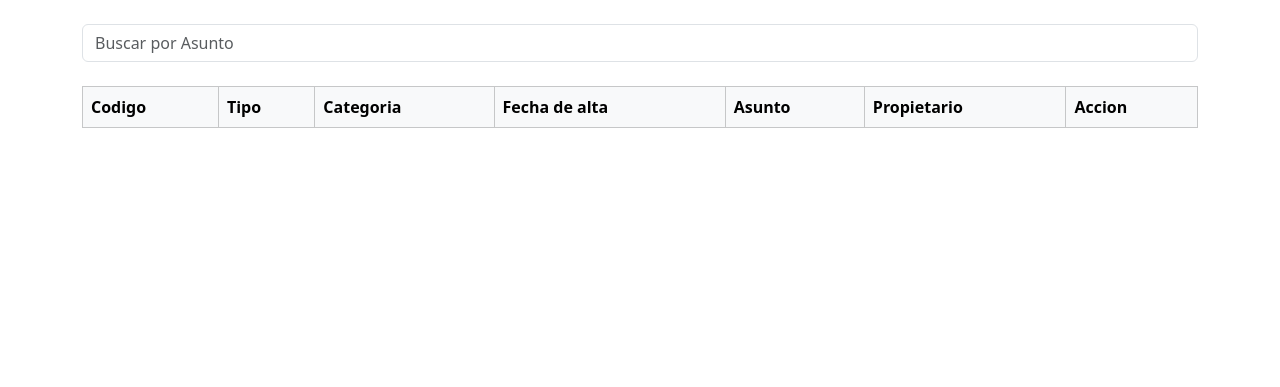
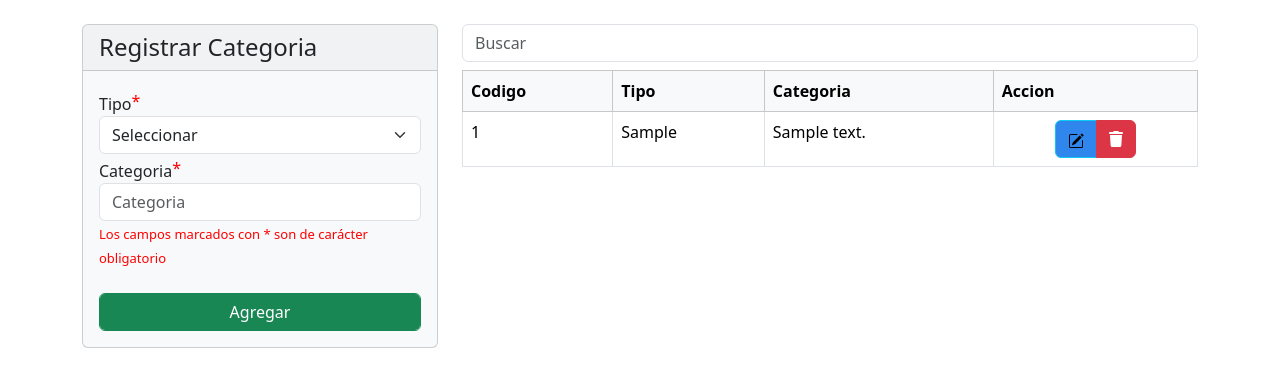
Before and after one commit to Aguspascual/Requerimientos, a Flask app: page /categoriaRequerimiento in a window 1280 px wide. Shown: the part 56-443 px from the top of the page. Run offline with Flask 3, Linux system fonts and the light colour scheme; the visitor is signed in with stand-in values (Sample User, id 1); tables that the repository leaves empty hold one stand-in row (values such as "Sample post"); lists and menus that the app fills with data are empty; some libraries are stand-ins or nearby versions.

Commit message:
Update categoriaRequerimiento.html

```diff
--- a/templates/requerimientos/categoriaRequerimiento.html
+++ b/templates/requerimientos/categoriaRequerimiento.html
@@ -1,205 +1,151 @@
 {% include '/includes/cabecera.html' %}
-
 <main>
     <div class="container">
-        <div class="row">
-            <div class="col">
-                <div class="form-group">
+        <div class="row mt-4">
+            <div class="col-md-4 col-12">
+                <div class="card bg-light mb-2">
+                    <h4 class="card-header">Registrar Categoria</h4>
+                    <div class="card-body">
+                        <!--Registrar Categoria-->
+                        <form action="/categoriaRequerimiento/registrar" method="post">
+                            <div>
+                                <span class="obligatorio">Tipo<h6 class="asterisco">*</h6></span>
+                                <select class="form-select" id="tipoSelect" name="idTipo" required>
+                                    <option value="" hidden>Seleccionar</option>
+                                    {% for tipo in tiposRequerimientos %}
+                                        <option value="{{ tipo.id }}">{{ tipo.tipo }}</option>
+                                    {% endfor %}
+                                </select>
+                            </div>
+                            <div>
+                                <span class="obligatorio">Categoria<h6 class="asterisco">*</h6></span>
+                                <input type="text" class="form-control" name="descripcion" placeholder="Categoria" required>
+                            </div>
+                            <div class="asterisco">
+                                <span class="textObligatorio">Los campos marcados con * son de carácter obligatorio</span>
+                            </div>
+                            <div>
                                 <br>
-                    <input type="text" class="form-control" name="buscador" id="buscadorPrincipal" placeholder="Buscar por Asunto">
-                    <br>
+                                <button type="submit" class="form-control btn btn-success">Agregar</button>
+                            </div>
+                        </form>
+                        <!--Fin registrar Categoria-->
                     </div>
                 </div>
             </div>
-        <div class="row">
-            <div class="col">
+            <div class="col-md-8 col-12">
+                <div class="form-group">
+                    <input type="text" class="form-control" name="buscador" id="buscador" placeholder="Buscar">
+                </div>
                 <div class="table-responsive">
-                    <!--Tabla con requerimientos propios-->
-                    <table class="table table-bordered text-left" id="misSolicitudes">
+                    <!--Tabla de categorias-->
+                    <table class="table mt-2 table-bordered text-left" id="usuarios">
                         <thead>
-                            <tr class="table-light">
+                            <tr class="table table-light">
                                 <th>Codigo</th>
                                 <th>Tipo</th>
                                 <th>Categoria</th>
-                                <th>Fecha de alta</th>
-                                <th>Asunto</th>
-                                <th>Propietario</th>
                                 <th>Accion</th>
                             </tr>
                         </thead>
                         <tbody>
-                            {% for requerimiento in requerimientos %}
+                            {% for categoria in categoriasRequerimientos %}
                             <tr>
-                                    <td>{{ requerimiento.codigo }}</td>
-                                    {% for tipoRequerimiento in tiposRequerimientos %}
-                                        {% if tipoRequerimiento.id == requerimiento.idTipoRequerimiento %}
-                                            <td>{{ tipoRequerimiento.tipo }}</td>
+                                <td>{{categoria.id}}</td>
+                                {% for tipo in tiposRequerimientos %}
+                                    {% if tipo.id == categoria.idTipo %}
+                                        <td>{{tipo.tipo}}</td>
                                     {% endif %}
                                 {% endfor %}
-                                    {% for catRequerimiento in catRequerimientos %}
-                                        {% if catRequerimiento.id == requerimiento.idCategoriaRequerimiento %}
-                                            <td>{{ catRequerimiento.descripcion }}</td>
-                                        {% endif %}
-                                    {% endfor %}
-                                    <td>{{ requerimiento.fechaYhora }}</td>
-                                    <td>{{ requerimiento.asunto }}</td>
-                                    <td>
-                                        {% if requerimiento.tipoEmisor == "Interno" %}
-                                            {% for interno in internos %}
-                                                {% if interno.id == requerimiento.idEmisor %}
-                                                    {{ interno.nombre }}
-                                                {% endif %}
-                                            {% endfor %}
-                                        {% endif %}
-                                        {% if requerimiento.tipoEmisor == "Externo" %}
-                                            {% for externo in externos %}
-                                                {% if externo.id == requerimiento.idEmisor %}
-                                                    {{ externo.nombre }}
-                                                {% endif %}
-                                            {% endfor %}
-                                        {% endif %}
-                                    </td>
-                                    <td id="accion">
-                                        <button type="button" class="btn btn-success" data-bs-toggle="modal" data-bs-target="#modalAsignar{{ requerimiento.id }}">
-                                            <i class="bi bi-person-add"></i>
-                                        </button>
-                                        <!-- Modal Asignar -->
-                                        <div class="modal fade" id="modalAsignar{{requerimiento.id}}" tabindex="-1" aria-labelledby="modalAsignarLabel{{requerimiento.id}}" aria-hidden="true">
+                                <td>{{categoria.descripcion}}</td>
+                                <td class="text-center">
+                                    <form action="/categoria/eliminar" method="post" onsubmit="return confirm('¿Estás seguro de que deseas eliminar esta categoría?');">
+                                        <div class="btn-group" role="group" aria-label="Basic example">
+                                            <!-- Modals -->
+                                            <button type="button" class="btn btn-info" data-bs-toggle="modal" data-bs-target="#modalModificar{{categoria.id }}" style="background-color: #2f87ed;">
+                                                <svg xmlns="http://www.w3.org/2000/svg" width="16" height="16" fill="currentColor" class="bi bi-pencil-square" viewBox="0 0 16 16">
+                                                    <path d="M15.502 1.94a.5.5 0 0 1 0 .706L14.459 3.69l-2-2L13.502.646a.5.5 0 0 1 .707 0l1.293 1.293zm-1.75 2.456-2-2L4.939 9.21a.5.5 0 0 0-.121.196l-.805 2.414a.25.25 0 0 0 .316.316l2.414-.805a.5.5 0 0 0 .196-.12l6.813-6.814z"/>
+                                                    <path fill-rule="evenodd" d="M1 13.5A1.5 1.5 0 0 0 2.5 15h11a1.5 1.5 0 0 0 1.5-1.5v-6a.5.5 0 0 0-1 0v6a.5.5 0 0 1-.5.5h-11a.5.5 0 0 1-.5-.5v-11a.5.5 0 0 1 .5-.5H9a.5.5 0 0 0 0-1H2.5A1.5 1.5 0 0 0 1 2.5z"/>
+                                                  </svg>
+                                            <input type="number" name="id" value="{{categoria.id}}" hidden>
+                                            <button type="submit" class="btn btn-danger"><i class="fas fa-trash"></i></button>
+                                        </div>
+                                    </form>
+
+                                <!-- Modal Modificar -->
+                                    <div class="modal fade" id="modalModificar{{categoria.id}}" tabindex="-1" aria-labelledby="modalModificarLabel{{categoria.id}}" aria-hidden="true">
                                         <div class="modal-dialog modal-lg">
                                             <div class="modal-content">
                                                 <div class="modal-header">
-                                                        <h5 class="modal-title" id="modalAsignarLabel{{requerimiento.id}}">Asignar responsable</h5>
+                                                    <h5 class="modal-title" id="modalVerLabel{{categoria.id}}">Categoria de Requerimiento</h5>
                                                     <button type="button" class="btn-close" data-bs-dismiss="modal" aria-label="Close"></button>
                                                 </div>
-
-                                                    <form id="formRequerimiento" data-requerimiento-id="{{requerimiento.id}}" action="/requerimiento/asignar" method="post">
+                                                <form action="/categoria/modificar" method="post" onsubmit="return confirm('¿Estás seguro de que deseas modificar esta categoría?');">
                                                     <div class="modal-body">
-                                                            <div class="form-group">
-                                                                <input type="text" class="form-control buscador" placeholder="Buscar Interno..">
+                                                        <div class="form-floating mb-3">
+                                                            {% for tipo in tiposRequerimientos %}
+                                                                {% if tipo.id == categoria.idTipo %}
+                                                                    <input type="text" class="form-control" name="tipo" value="{{tipo.tipo}}" placeholder="Tipo" disabled>
+                                                                {% endif %}
+                                                            {% endfor %}
+                                                            <label for="nombre">Tipo</label>
                                                         </div>
-                                                            <input type="number" name="idRequerimiento" value="{{requerimiento.id}}" hidden>
-                                                            <div class="form-floating mb-3">
-                                                                <span>Interno</span>
-                                                                <select class="form-select internoSelect" name="interno" required>
-                                                                    <option value="None" hidden>Seleccionar Interno</option>
-                                                                    {% for interno in internos %}
-                                                                        <option value="{{ interno.id }}" data-tipo="{{ interno.nombre }}">{{ interno.nombre }}</option>
-                                                                    {% endfor %}
-                                                                </select>
+                                                        <div class="form-floating">
+                                                            <input type="number" name="id" value="{{categoria.id}}" hidden>
+                                                            <input type="text" class="form-control" name="descripcion" placeholder="Categoria" value="{{categoria.descripcion}}" required>
+                                                            <label for="usuario">Categoria</label>
                                                         </div>
                                                     </div>
                                                     <div class="modal-footer">
                                                         <button type="button" class="btn btn-secondary" data-bs-dismiss="modal">Cerrar</button>
-                                                            <!--<button type="submit" class="btn btn-success">Asignar</button>-->
-                                                            <button type="button" id="openConfirmationModal{{requerimiento.id}}" class="btn btn-success" data-requerimiento-id="{{requerimiento.id}}">Asignar</button>
-
-                                                        </div>
-
-                                                        <!-- Modal de confirmación -->
-                                                        <div class="modal fade" id="confirmationModal{{requerimiento.id}}" tabindex="-1" aria-labelledby="confirmationModalLabel" aria-hidden="true">
-                                                            <div class="modal-dialog">
-                                                                <div class="modal-content">
-                                                                    <div class="modal-header">
-                                                                        <h5 class="modal-title" id="confirmationModalLabel">Confirmación</h5>
-                                                                        <button type="button" class="btn-close" data-bs-dismiss="modal" aria-label="Cerrar"></button>
-                                                                    </div>
-                                                                    <div class="modal-body d-flex align-items-center">
-                                                                        <i class="fas fa-exclamation-triangle text-warning me-3" style="font-size: 24px;"></i>
-                                                                        <span>¿Estás seguro que deseas asignar a este usuario?</span>
-                                                                        </div>
-                                                                    <div class="modal-footer">
-                                                                        <button type="button" class="btn btn-secondary" data-bs-dismiss="modal">Cancelar</button>
-                                                                        <button type="button" id="confirmSubmit{{requerimiento.id}}" class="btn btn-success">Confirmar</button>
-                                                                    </div>
-                                                                </div>
-                                                            </div>
+                                                        <button type="submit" class="btn btn-success">Modificar</button>
                                                     </div>
                                                 </form>
                                             </div>
                                         </div>
                                     </div>
-                                        <!-- Fin modal Asignar -->
                                 </td>
+                                <!--Fin modal ver-->
                             </tr>
                             {% endfor %}
                         </tbody>
                     </table>
-                    <!--Fin tabla con requerimientos propios-->
+                    <!--Fin tabla de categorias-->
                 </div>
             </div>
         </div>
     </div>
 </main>
 
-<!--Buscador de requerimientos-->
+<!--Buscador de categorias-->
 <script>
     $(document).ready(function(){
-        $('#buscadorPrincipal').on('keyup', function() {
-            var inputValue = $(this).val().toLowerCase();
-            $('#misSolicitudes tbody tr').each(function() {
-                var rowText = $(this).text().toLowerCase();
-                if (rowText.includes(inputValue)) {
+        $("#buscador").keyup(function(){
+            _this = this;
+            $.each($("#usuarios tbody tr"), function() {
+                if($(this).text().toLowerCase().indexOf($(_this).val().toLowerCase()) === -1)
+                    $(this).hide();
+                else
                     $(this).show();
-                } else {
-                    $(this).hide();
-                }
-            });
-        });
-    });
-</script>
-<!--Buscador de internos-->
-<script>
-    $(document).ready(function(){
-        $('.buscador').on('keyup', function() {
-            var inputValue = $(this).val().toLowerCase();
-            var $modal = $(this).closest('.modal'); // Selecciona el modal correspondiente
-            $modal.find('.internoSelect option').each(function() {
-                var optionText = $(this).text().toLowerCase();
-                if (optionText.includes(inputValue)) {
-                    $(this).show();
-                } else {
-                    $(this).hide();
-                }
-            });
-        });
-    });
-</script>
-
-<!--<script src="https://cdn.jsdelivr.net/npm/bootstrap@5.3.2/dist/js/bootstrap.bundle.min.js"></script>-->
-<script>
-    document.addEventListener('DOMContentLoaded', function () {
-        // Para todos los botones "Asignar"
-        document.querySelectorAll('[id^="openConfirmationModal"]').forEach(button => {
-            button.addEventListener('click', function () {
-                const requerimientoId = this.getAttribute('data-requerimiento-id');
-                const confirmationModal = new bootstrap.Modal(document.getElementById(`confirmationModal${requerimientoId}`));
-                confirmationModal.show();
-            });
-        });
-
-        // Para todos los botones "Confirmar"
-        document.querySelectorAll('[id^="confirmSubmit"]').forEach(button => {
-            button.addEventListener('click', function () {
-                const requerimientoId = this.id.replace('confirmSubmit', '');
-                const form = document.querySelector(`#formRequerimiento[data-requerimiento-id="${requerimientoId}"]`);
-                const confirmationModal = bootstrap.Modal.getInstance(document.getElementById(`confirmationModal${requerimientoId}`));
-
-                // Cerrar el modal de confirmación
-                confirmationModal.hide();
-
-                // Enviar el formulario
-                form.submit();
             });
         });
     });
 </script>
 
 <style>
-    th, td{
+    .obligatorio{
+        display: flex;
         text-align: left;
+        margin-top: 5px;
     }
-    #accion{
-        text-align: center;
+
+    .asterisco{
+        color: red;
+        margin: 0;
+    }
+
+    .textObligatorio{
+        font-size: 13px;
     }
 </style>
 
```
Lines whose indentation alone changed are shown as unchanged.
